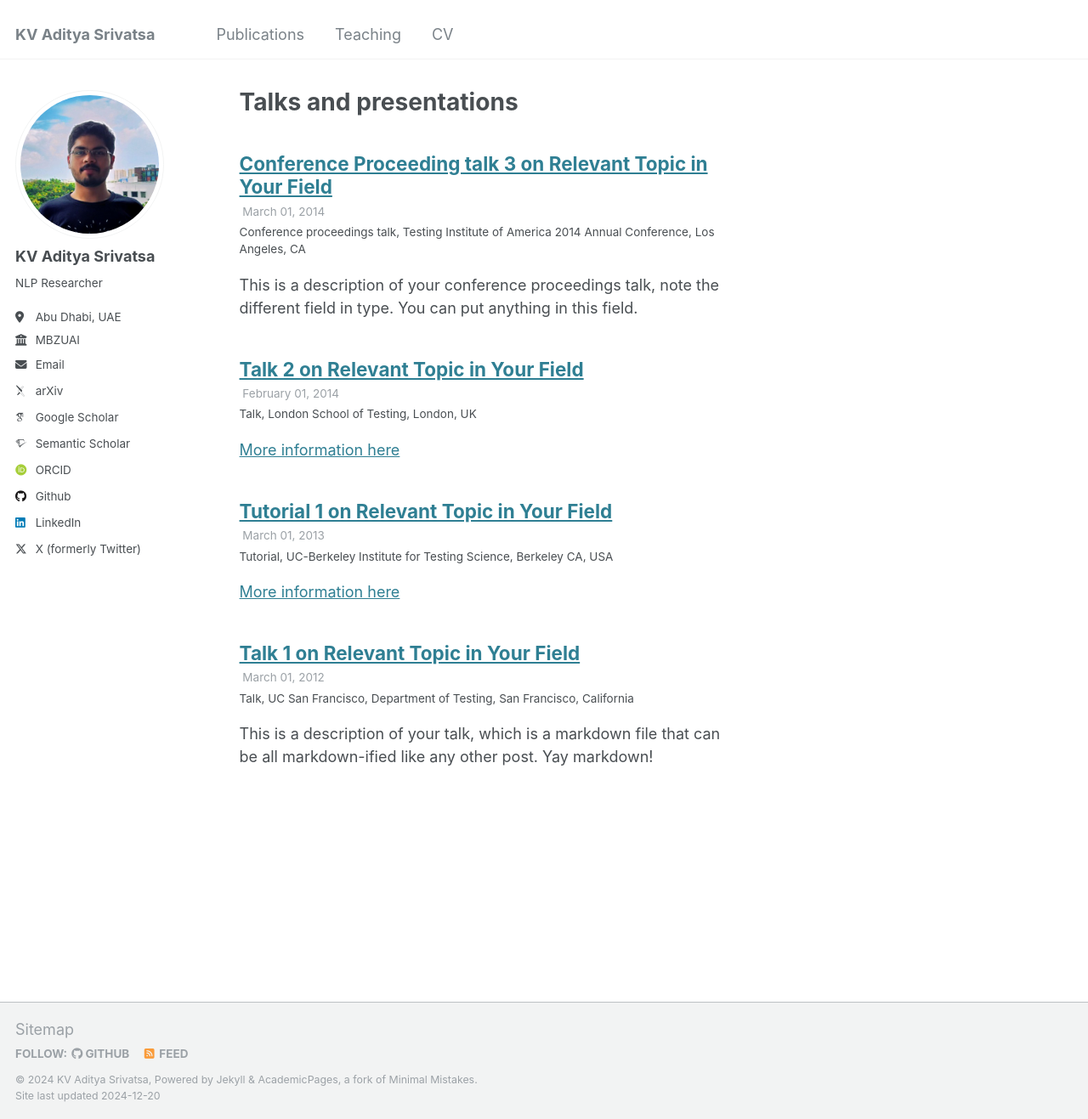
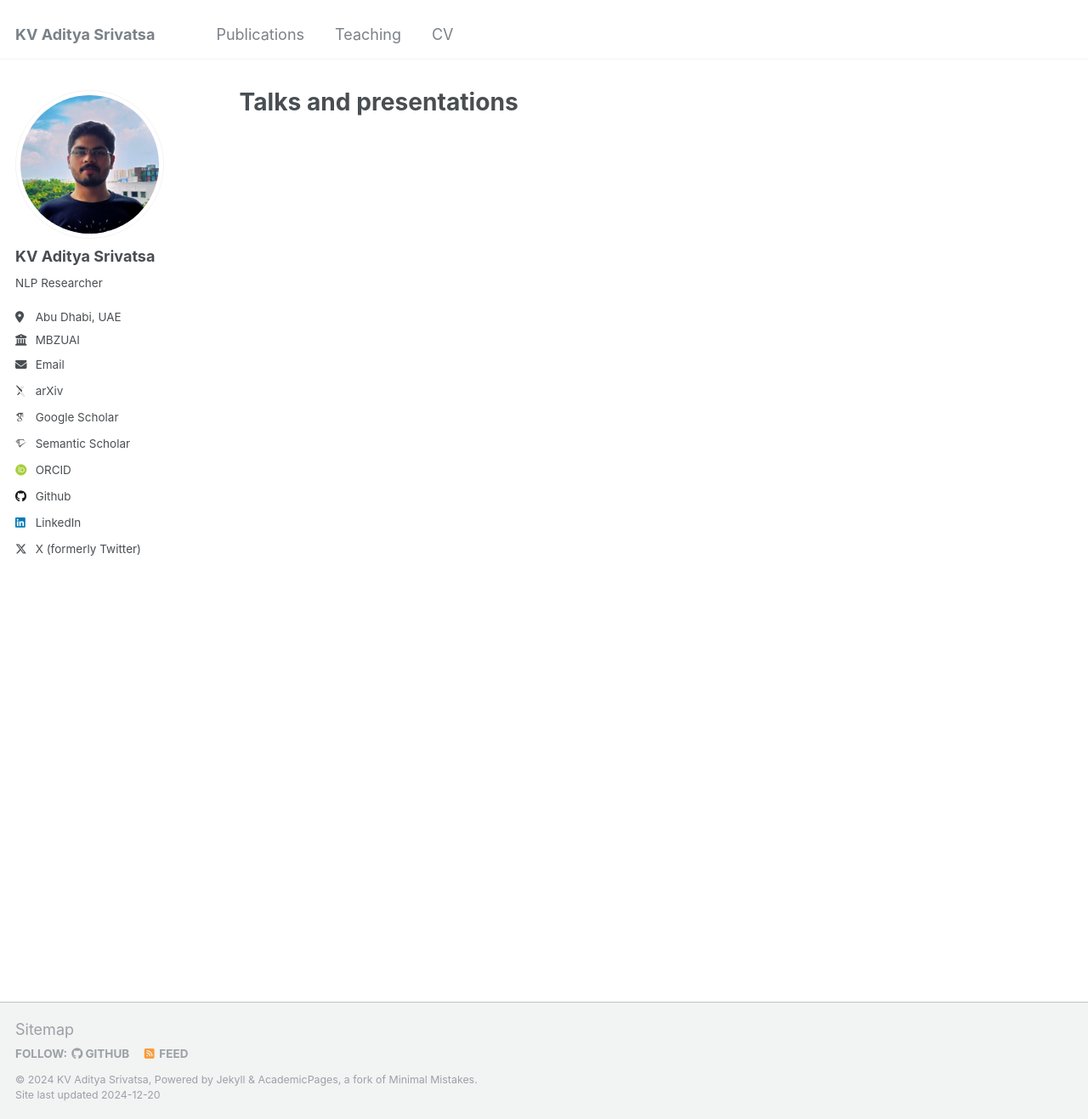
Before and after one commit to kvadityasrivatsa/kvadityasrivatsa.github.io, a Jekyll site: the page built from _pages/talks.html, in a window 1280 px wide and 1317 px high. Shown: the whole window at 85% size. Built offline with Jekyll 4.4.1, drawn with Linux system fonts in a browser that asks for light colours; some web fonts are replaced; part of the change alters nothing that is shown.

```diff
--- a/_config.yml
+++ b/_config.yml
@@ -218,27 +218,27 @@ collections:
   publications:
     output: true
     permalink: /:collection/:path/
-  portfolio:
-    output: true
-    permalink: /:collection/:path/
-  talks:
-    output: true
-    permalink: /:collection/:path/
+  # portfolio:
+  #   output: true
+  #   permalink: /:collection/:path/
+  # talks:
+  #   output: true
+  #   permalink: /:collection/:path/
 
 
 # These settings control how pages and collections are included in the site
 defaults:
-  # _posts
-  - scope:
-      path: ""
-      type: posts
-    values:
-      layout: single
-      author_profile: true
-      read_time: true
-      comments: true
-      share: true
-      related: true
+  # # _posts
+  # - scope:
+  #     path: ""
+  #     type: posts
+  #   values:
+  #     layout: single
+  #     author_profile: true
+  #     read_time: true
+  #     comments: true
+  #     share: true
+  #     related: true
   # _pages
   - scope:
       path: ""
@@ -264,23 +264,23 @@ defaults:
       author_profile: true
       share: true
       comments: true
-  # _portfolio
-  - scope:
-      path: ""
-      type: portfolio
-    values:
-      layout: single
-      author_profile: true
-      share: true
-      comment: true
-  # _talks
-  - scope:
-      path: ""
-      type: talks
-    values:
-      layout: talk
-      author_profile: true
-      share: true
+  # # _portfolio
+  # - scope:
+  #     path: ""
+  #     type: portfolio
+  #   values:
+  #     layout: single
+  #     author_profile: true
+  #     share: true
+  #     comment: true
+  # # _talks
+  # - scope:
+  #     path: ""
+  #     type: talks
+  #   values:
+  #     layout: talk
+  #     author_profile: true
+  #     share: true
 
 
 # Sass/SCSS
```
